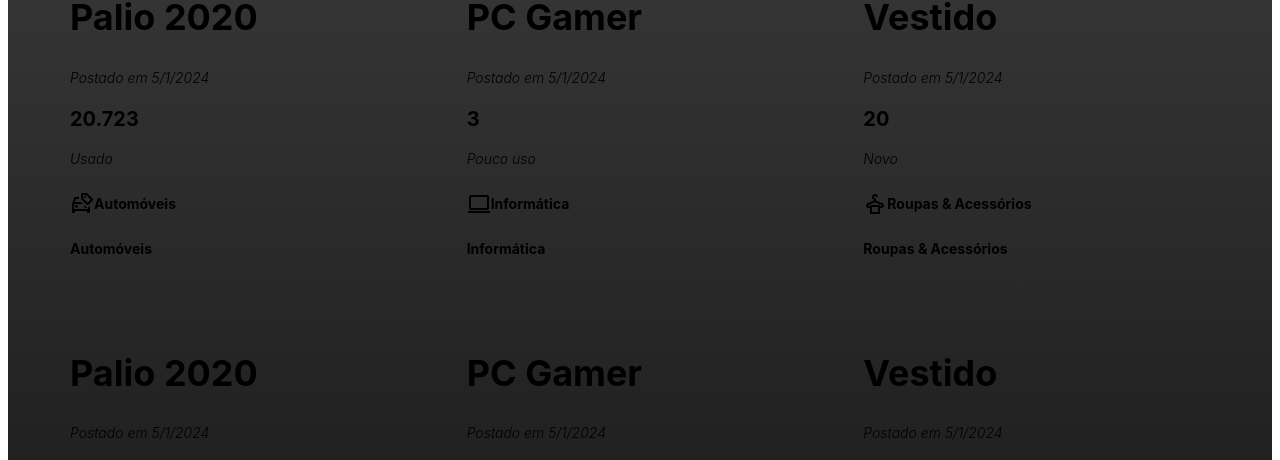
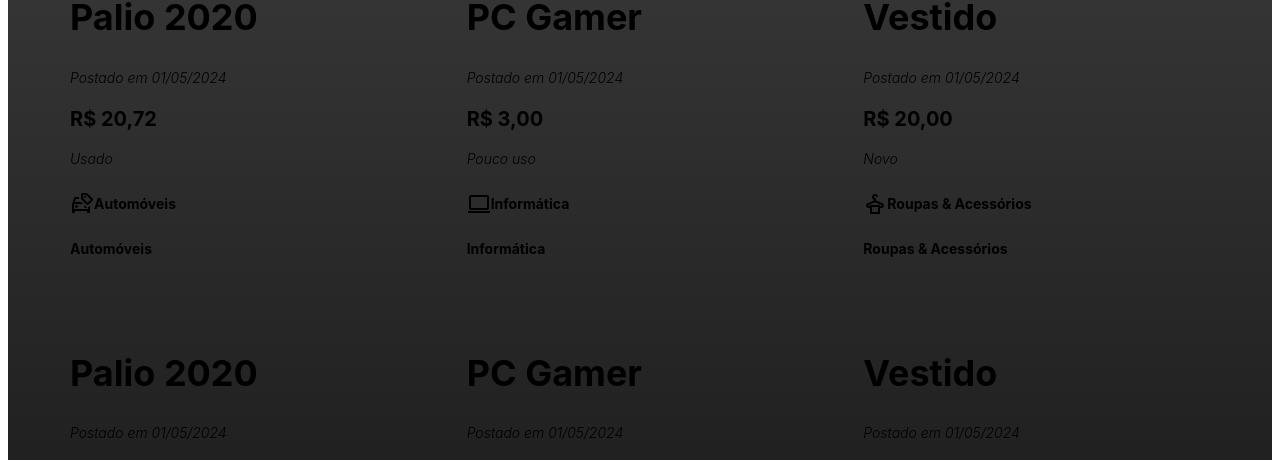
Before and after one commit to JonsMota/classifidev, a Next.js app: page / in a window 1280 px wide. Shown: the part 340-800 px from the top of the page. Built offline with nearby package versions, Linux system fonts and the light colour scheme.

Commit message:
feat: FeitoFormatacaoDateDinheiro

```diff
--- a/src/components/landing/adCard/index.tsx
+++ b/src/components/landing/adCard/index.tsx
@@ -9,6 +9,8 @@ import {
   Description,
   Category
 } from '@/components/landing/adCard/StyledClassified'
+import Data from '@/logic/core/utils/Data'
+import Dinheiro from '@/logic/core/utils/Dinheiro'
 
 const StyledAdCard = styled.div`
   display: grid;
@@ -61,8 +63,8 @@ export default function AdCard() {
         {falseClassified.map((item, index) => (
           <div key={index}>
             <Name>{item.name}</Name>
-            <PostDate>Postado em {new Date(item.date).toLocaleDateString()}</PostDate>
-            <Price>{item.price}</Price>
+            <PostDate>Postado em {Data.ddmmyy.formatar(new Date(item.date))}</PostDate>
+            <Price>{Dinheiro.formatar(item.price)}</Price>
             <Description>{item.description}</Description>
             <ItemContainer>
               <img src={categoryImages[item.category]} alt={item.category} />
--- /dev/null
+++ b/src/logic/core/utils/Data.ts
@@ -0,0 +1,9 @@
+export default class Data {
+  static ddmmyy = {
+    formatar(dt: Date, separador: string = '/'): string {
+      const dia = dt.getDate().toString().padStart(2, '0')
+      const mes = (dt.getMonth() + 1).toString().padStart(2, '0')
+      return `${dia}${separador}${mes}${separador}${dt.getFullYear()}`
+    }
+  }
+}
--- /dev/null
+++ b/src/logic/core/utils/Dinheiro.ts
@@ -0,0 +1,11 @@
+export default class Dinheiro {
+  private static _lingua = 'pt-BR'
+  private static _moeda = 'BRL'
+
+  static formatar(num: number): string {
+    return (num ?? 0).toLocaleString(Dinheiro._lingua, {
+      style: 'currency',
+      currency: Dinheiro._moeda
+    })
+  }
+}
```
